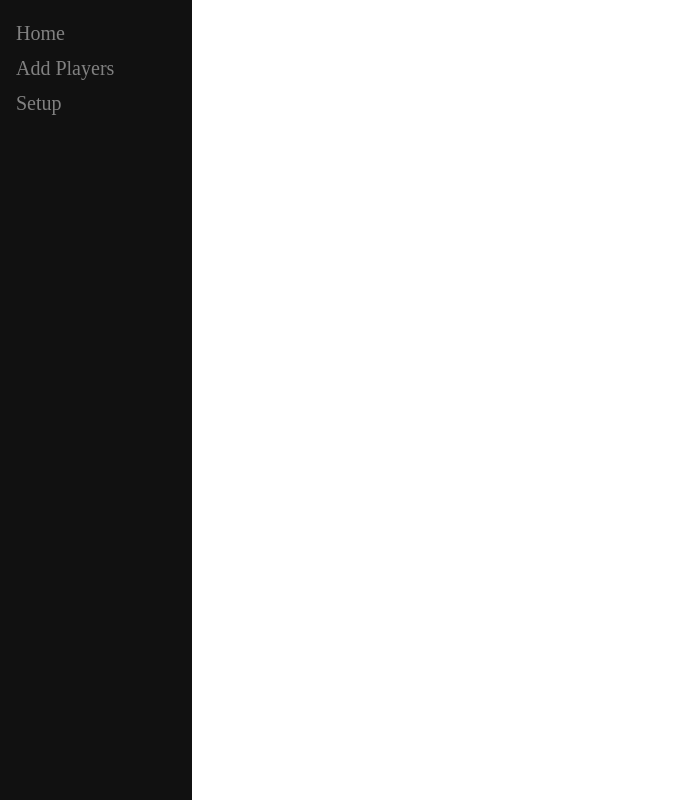
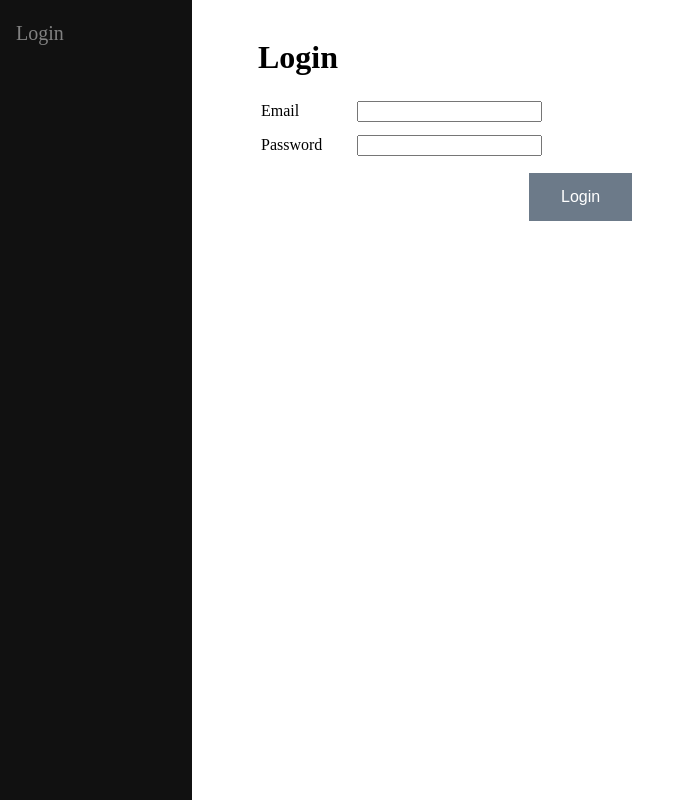
Before and after one commit to webteam-mcg/score-update-console, a Vue app: page /#/login in a window 1280 px wide. Shown: the whole page, without its empty margins (0-679 px from the left). Built offline with nearby package versions, Linux system fonts and the light colour scheme; no server answers.

Commit message:
firebase auth

```diff
--- a/src/App.vue
+++ b/src/App.vue
@@ -1,17 +1,41 @@
 <template>
   <div id="app">
-    <Navigation />
-    <router-view/>
+    <Navigation :user="user" @logout="logout"/>
+    <router-view class="container" :user="user"/>
   </div>
 </template>
 
 <script>
 
 import Navigation from "@/components/Navigation.vue";
+import Firebase from "firebase";
+//import db from "./db.js";
 
 
 export default {
     name: "app",
+    data: function(){
+      return{
+        user: null
+      };
+    },
+    methods: {
+      logout: function(){
+        Firebase.auth()
+          .signOut()
+          .then( ()=>{
+            this.user = null;
+            this.$router.push('login');
+          })
+      }
+    },
+    mounted(){
+      Firebase.auth().onAuthStateChanged(user=>{
+        if (user){
+          this.user = user.email
+        }
+      })
+    },
     components: {
       Navigation
   }
--- a/src/components/Navigation.vue
+++ b/src/components/Navigation.vue
@@ -1,8 +1,10 @@
 <template>
     <div id="sidebar">
-        <router-link class="routerLink" to="/"> Home</router-link>
-        <router-link class="routerLink" to="/player"> Add Players</router-link>
-        <router-link class="routerLink" to="/setup"> Setup</router-link>
+        <router-link class="routerLink" to="/" v-if="user"> Home</router-link>
+        <router-link class="routerLink" to="/player" v-if="user"> Add Players</router-link>
+        <router-link class="routerLink" to="/setup" v-if="user"> Setup</router-link>
+        <router-link class="routerLink" to="/login" v-if="!user"> Login</router-link>
+        <li @click="$emit('logout')" class="routerLink" v-if="user">Logout</li>
       </div>
 </template>
 <style>
@@ -31,3 +33,9 @@
         color: #f1f1f1;
     }
 </style>
+<script>
+export default {
+    name: 'navigation',
+    props: ["user"]
+}
+</script>
--- a/src/router/index.js
+++ b/src/router/index.js
@@ -4,7 +4,8 @@ import Home from "../views/Home.vue";
 import Player from "../views/Player.vue";
 import Setup from "../views/Setup.vue";
 import Wicket from "../views/Wicket.vue";
-import Over from "../views/Over.vue"
+import Over from "../views/Over.vue";
+import Login from "../views/Login.vue";
 
 Vue.use(VueRouter);
 
@@ -33,6 +34,11 @@ const routes = [
     path: "/over",
     name: "over",
     component: Over
+  },
+  {
+    path: "/login",
+    name: "login",
+    component: Login
   }
 
 ];
--- /dev/null
+++ b/src/views/Login.vue
@@ -0,0 +1,65 @@
+<template>
+  <div id="scorePanel">
+    <h1>Login</h1>
+    <table width="50%">
+      <tr>
+    <td>Email</td>
+    <td>
+      <input type="email" v-model="email">
+    </td>
+      </tr><tr>
+        <td>Password</td>
+    <td>
+      <input type="password" v-model="password">
+    </td>
+      </tr>
+      <tr>
+        <td></td>
+        <td><button class="button" @click="login()">Login</button></td>
+      </tr>
+      <tr>
+        <td colspan="2">{{error}}</td>
+      </tr>
+    </table>
+  </div>
+</template>
+
+<style>
+
+</style>
+
+<script>
+
+//import db from '../db.js';
+import Firebase from 'firebase';
+export default {
+
+    data: function() {
+    return {
+      email: '',
+      password: '',
+      error: ''
+    };
+  },
+
+  methods:{
+
+    login: function(){
+      const info = {
+        email: this.email,
+        password: this.password
+      }
+
+      Firebase.auth()
+        .signInWithEmailAndPassword(info.email, info.password)
+        .then(
+          ()=>{
+            this.$router.push('/')
+          }, error =>{
+            this.error = error.message;
+          }
+        )
+    }
+  },
+}
+</script>
```
